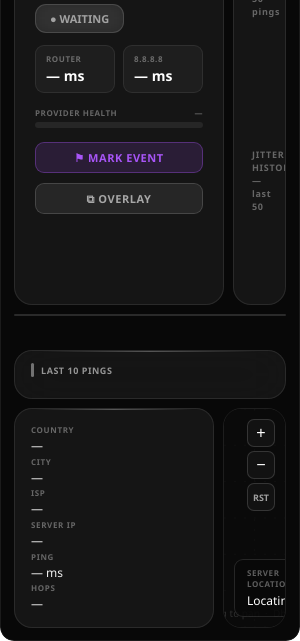
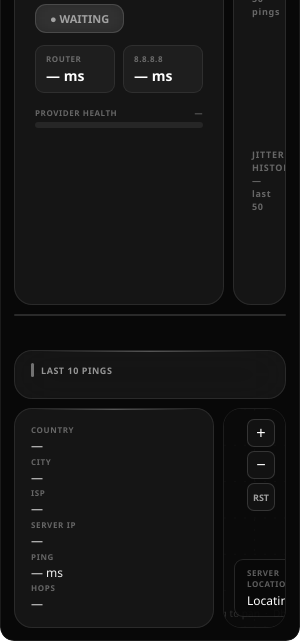
Before and after one commit to onyxdigital-dev/WWM-Monitor, an Electron app: page src/index.html in a window 300 px wide. Shown: the part 203-844 px from the top of the page. Drawn offline with Linux system fonts and the light colour scheme; no server answers.

Commit message:
feat: move Mark Event + Overlay buttons from Live to Dashboard tab

```diff
--- a/src/index.html
+++ b/src/index.html
@@ -299,9 +299,6 @@ tbody td:first-child { color:var(--text); font-family:'Consolas',monospace; font
                 <div class="provider-bar-fill" id="provider-bar" style="width:0%;background:#22c55e;"></div>
               </div>
             </div>
-            <!-- Buttons -->
-            <button class="event-btn no-drag" style="margin-top:10px;" onclick="markEvent()">⚑ MARK EVENT</button>
-            <button class="overlay-btn no-drag" id="overlay-toggle-btn" style="margin-top:6px;" onclick="toggleOverlay()">⧉ OVERLAY</button>
           </div>
           <div class="card graph-card">
             <div class="graph-sublabel">LATENCY BAR</div>
@@ -371,10 +368,11 @@ tbody td:first-child { color:var(--text); font-family:'Consolas',monospace; font
             <div class="stat-tile"><div class="stat-val" id="d-sessions" style="color:rgba(255,255,255,.65)">—</div><div class="stat-lbl">SESSIONS</div></div>
           </div>
         </div>
-        <!-- Export + Event buttons row -->
+        <!-- Action buttons row: Export + Mark Event + Overlay -->
         <div style="display:flex;gap:8px;padding:0 2px;" class="fade-in">
           <button class="export-btn no-drag" onclick="exportCSV()">⬇ EXPORT CSV</button>
           <button class="event-btn no-drag" onclick="markEvent()">⚑ MARK EVENT</button>
+          <button class="overlay-btn no-drag" id="overlay-toggle-btn" onclick="toggleOverlay()">⧉ OVERLAY</button>
         </div>
         <div class="card table-card fade-in">
           <div class="sec-hdr"><div class="sec-bar"></div><div class="sec-title">SESSION HISTORY</div></div>
```
